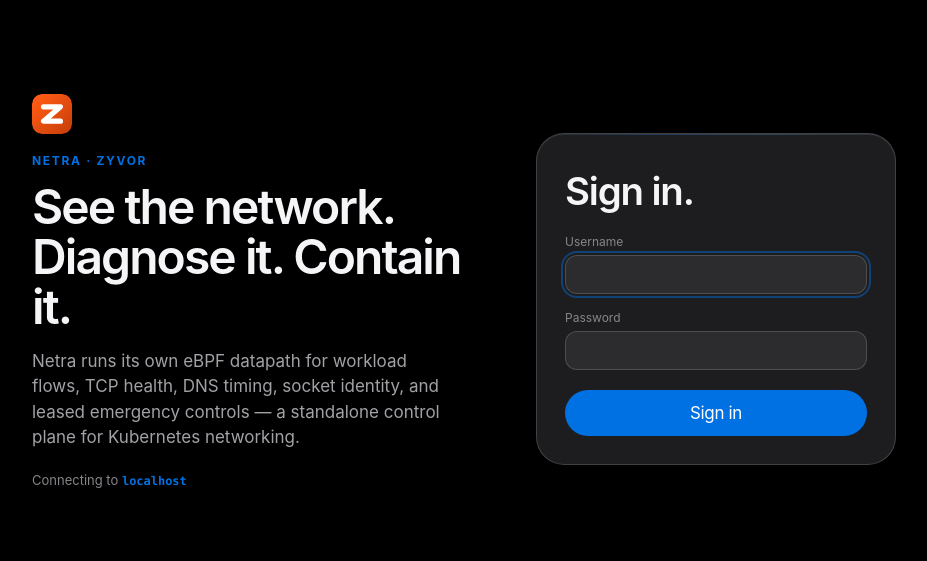
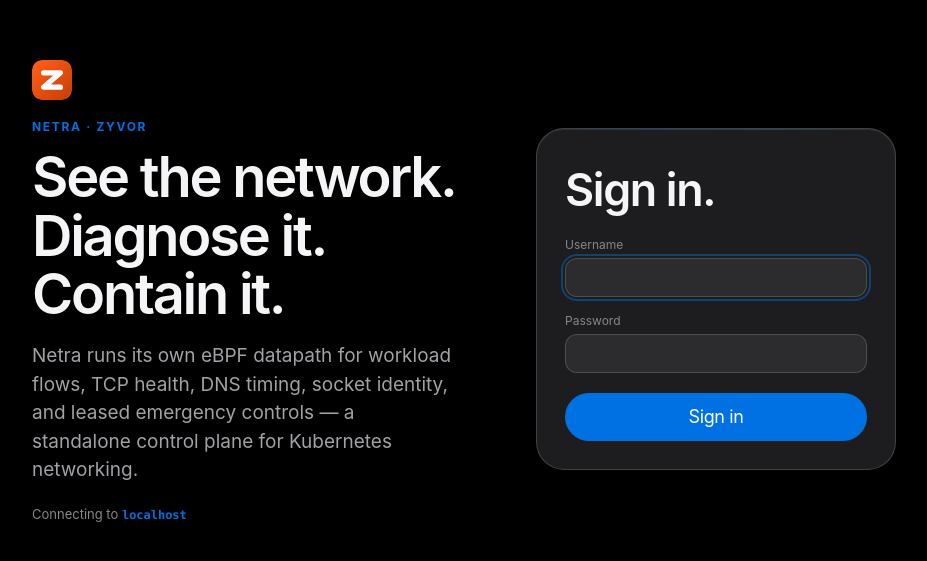
Before and after one commit to zyvorai/netra, a React (Vite) app in the folder web/: page /tmp/netra-overview.png in a window 1280 px wide. Shown: the part 101-662 px from the top of the page, without its empty margins (176-1103 px from the left). Built offline with nearby package versions, Linux system fonts and the light colour scheme.

Commit message:
Increase web dashboard type scale, Apple-marketing-inspired
Noticeably larger, dashboard-scaled type across hero headings, card
headings/body, and buttons, reversing two prior "still oversized" shrinks.
Dense UI chrome (labels, tables, metrics, eyebrows) left untouched.

```diff
--- a/web/src/styles.css
+++ b/web/src/styles.css
@@ -157,7 +157,7 @@ button,
 .buttonlike,
 .buildbutton {
   font-family: inherit;
-  font-size: 17px;
+  font-size: 18px;
   font-weight: 400;
   letter-spacing: -0.022em;
   line-height: 1.17648;
@@ -597,7 +597,7 @@ main {
   animation: heroDrift 22s ease-in-out infinite alternate;
 }
 .hero h1 {
-  font-size: clamp(32px, 4vw, 56px);
+  font-size: clamp(38px, 4.6vw, 64px);
   line-height: 1.05;
   letter-spacing: -0.03em;
   max-width: 920px;
@@ -608,7 +608,7 @@ main {
 .hero p {
   color: var(--text-secondary);
   max-width: 720px;
-  font-size: 18px;
+  font-size: 20px;
   line-height: 1.381;
   font-weight: 400;
   letter-spacing: 0.011em;
@@ -626,9 +626,11 @@ main {
 
 /* Page heroes carry their own glow layer as a "chapter opener" per page,
    but at a page-title scale, not display/poster scale — kept a clear step
-   under .hero's ceiling (38px vs 56px) so Overview stays the single
-   biggest moment in the app. Shrunk twice: from an original near-hero-scale
-   (84px) treatment, then again from a still-oversized 48px ceiling. */
+   under .hero's ceiling (52px vs 64px) so Overview stays the single
+   biggest moment in the app. History: shrunk twice (an original
+   near-hero-scale 84px, then a still-oversized 48px ceiling), then raised
+   again to this larger, Apple-marketing-inspired scale on explicit
+   request. */
 .page-hero {
   position: relative;
   margin: 20px 0 36px;
@@ -637,7 +639,7 @@ main {
   animation: fadeRise 0.45s var(--ease-apple) both;
 }
 .page-hero h1 {
-  font-size: clamp(22px, 2.6vw, 38px);
+  font-size: clamp(32px, 4vw, 52px);
   line-height: 1.15;
   letter-spacing: -0.02em;
   font-weight: 600;
@@ -646,7 +648,7 @@ main {
 }
 .page-hero p {
   color: var(--text-secondary);
-  font-size: 17px;
+  font-size: 19px;
   line-height: 1.42;
   margin: 0;
   max-width: 640px;
@@ -706,7 +708,7 @@ main {
   display: block;
 }
 .login-info h1 {
-  font-size: clamp(32px, 4vw, 48px);
+  font-size: clamp(38px, 4.6vw, 56px);
   line-height: 1.04;
   letter-spacing: -0.04em;
   font-weight: 600;
@@ -715,7 +717,7 @@ main {
 }
 .login-info p {
   color: var(--text-secondary);
-  font-size: 17px;
+  font-size: 19px;
   line-height: 1.5;
   max-width: 420px;
 }
@@ -736,7 +738,7 @@ main {
   gap: 16px;
 }
 .login-card h1 {
-  font-size: clamp(28px, 3vw, 40px);
+  font-size: clamp(32px, 3.5vw, 46px);
   letter-spacing: -0.03em;
   margin: 6px 0 4px;
   font-weight: 600;
@@ -845,7 +847,7 @@ main {
   pointer-events: none;
 }
 .card h2 {
-  font-size: clamp(28px, 3vw, 40px);
+  font-size: clamp(32px, 3.5vw, 46px);
   letter-spacing: -0.03em;
   margin: 6px 0 12px;
   font-weight: 600;
@@ -853,7 +855,7 @@ main {
 }
 .card h3 {
   margin-top: 0;
-  font-size: 21px;
+  font-size: 24px;
   letter-spacing: -0.02em;
   font-weight: 600;
   color: var(--text-primary);
@@ -861,7 +863,7 @@ main {
 .card p {
   color: var(--text-secondary);
   line-height: 1.55;
-  font-size: 17px;
+  font-size: 18px;
 }
 
 .metrics {
@@ -1883,8 +1885,8 @@ code {
   .span3 { grid-column: auto; }
   .metrics { grid-template-columns: repeat(auto-fit, minmax(132px, 1fr)); }
   .filters { grid-template-columns: repeat(auto-fit, minmax(140px, 1fr)); }
-  .hero p { font-size: 17px; }
-  .page-hero p { font-size: 17px; }
+  .hero p { font-size: 19px; }
+  .page-hero p { font-size: 19px; }
   /* Keep all columns readable: scroll horizontally instead of hiding. */
   .terminalbody {
     overflow-x: auto;
```
Also changed, not shown: 1 other file (tests, documents, lock files or other folders).
